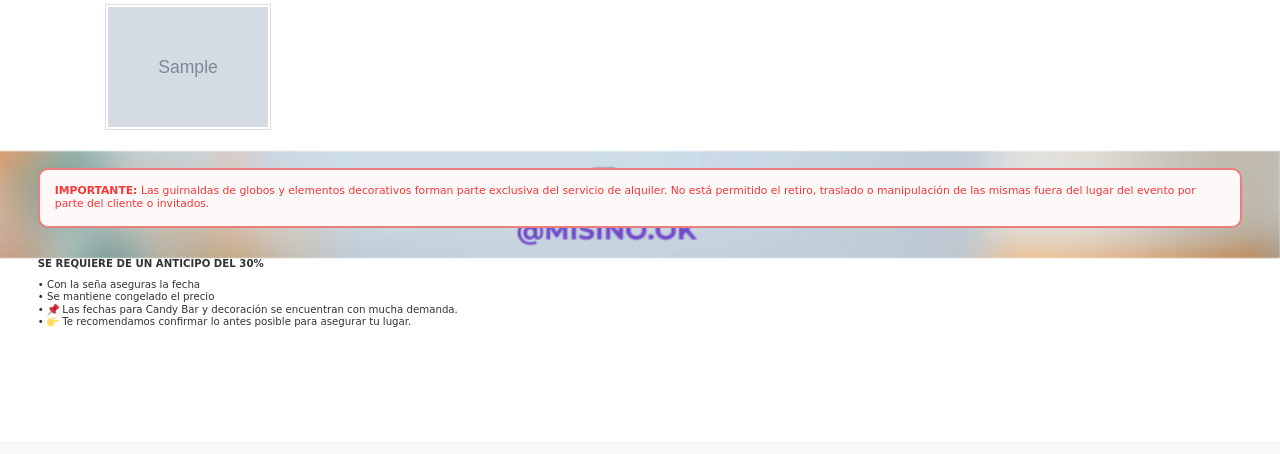
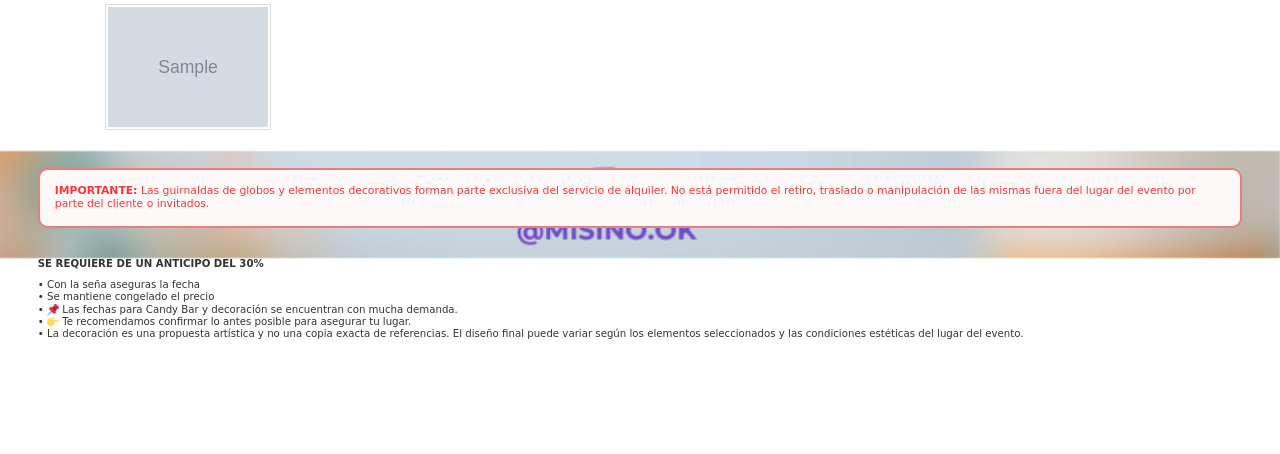
Before and after one commit to oscarmoralesok/misino, a Laravel app: template resources/views/events/pdf.blade.php in a window 1280 px wide. Shown: the part 581-1035 px from the top of the page. Before the commit the page ends 908 px from the top, so only its background shows below. Run offline with Laravel 12, Linux system fonts and the light colour scheme; the template is opened without the code that fills it: most values are stand-ins (such as "Sample title", 1, 10 or a date in 2020); grey boxes marked "Sample" are stand-in pictures; parts of the project's set-up code (start-up, migrations or seed data) failed here and were passed over; some libraries are stand-ins or nearby versions.

Commit message:
modify pdf

```diff
--- a/resources/views/events/pdf.blade.php
+++ b/resources/views/events/pdf.blade.php
@@ -287,6 +287,7 @@
                 <li>• Se mantiene congelado el precio</li>
                 <li>• <img src="{{ public_path('img/pdf/pin.png') }}" style="width: 12px; vertical-align: middle;"> Las fechas para Candy Bar y decoración se encuentran con mucha demanda.</li>
                 <li>• <img src="{{ public_path('img/pdf/hand.png') }}" style="width: 12px; vertical-align: middle;"> Te recomendamos confirmar lo antes posible para asegurar tu lugar.</li>
+                <li>• La decoración es una propuesta artística y no una copia exacta de referencias. El diseño final puede variar según los elementos seleccionados y las condiciones estéticas del lugar del evento.</li>
             </ul>
         </div>
 
```
